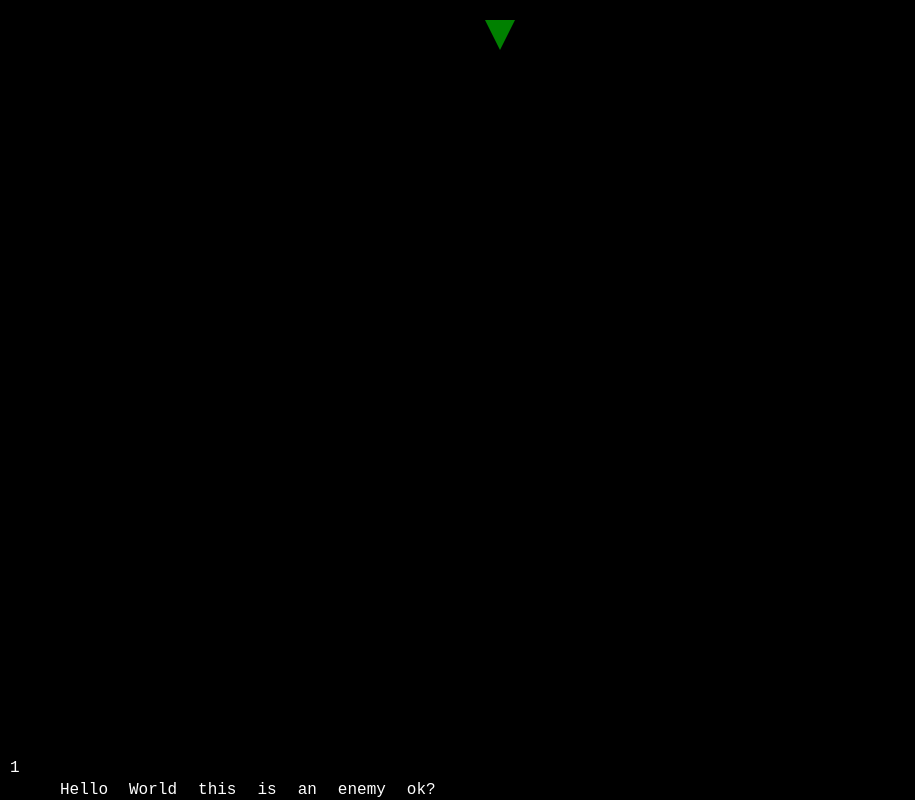
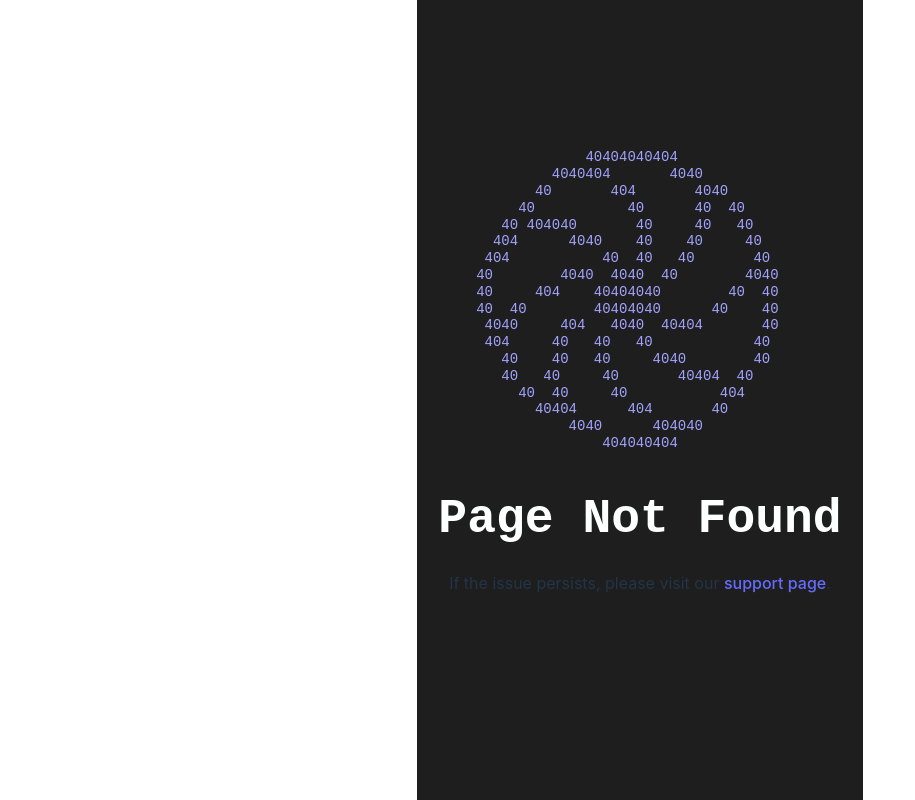
Before and after one commit to joe-sloan/query_busters, a React (Vite) app: page / in a window 1280 px wide. Shown: the whole page, without its empty margins (0-915 px from the left). Built offline with nearby package versions, Linux system fonts and the light colour scheme.

Commit message:
Start screen and ASCII art added

```diff
--- a/src/game/Game.jsx
+++ b/src/game/Game.jsx
@@ -2,15 +2,98 @@ import React, { useState, useEffect } from "react";
 import "./game.css";
 
 const Game = () => {
-  const [position, setPosition] = useState(500); // Start at 500px from left
-  const [velocity, setVelocity] = useState(0);
+
+  //Game Parameters
+  const [gameWidth, setGameWidth] = useState(window.innerWidth);
+
+  //Object States
+  const [isMoving, setIsMoving] = useState(false);
   const [bullets, setBullets] = useState([]);
   const [enemies, setEnemies] = useState([]);
-  const [gameWidth, setGameWidth] = useState(window.innerWidth);
-  const speed = 5; // Pixels per frame
-  const bulletSpeed = 7; // Pixels per frame
+  const [position, setPosition] = useState(500);
 
-  // Update game width on window resize
+
+  //Game States
+  const [gameStarted, setGameStarted] = useState(false);
+  const [gameOver, setGameOver] = useState(false);
+  const restartGame = () => {
+    setGameOver(false);
+    setBullets([]);
+    setEnemies([]);
+    setTextPosition(window.innerHeight - 40);
+    setPosition(500);
+    setVelocity(0);
+    setIsMoving(true);
+    generateEnemies();
+  };
+
+  //Motion Constants
+  const [textPosition, setTextPosition] = useState(window.innerHeight - 1); // Start from bottom
+  const speed = 3;
+  const bulletSpeed = 5;
+  const textSpeed = 2; // Speed at which text moves upward
+  const [velocity, setVelocity] = useState(0);
+
+  //Syntax highlighting
+  const SQL_SYNTAX = {
+    keywords: ['SELECT', 'FROM', 'WHERE', 'GROUP', 'BY', 'HAVING', 'ORDER', 'LIMIT', 'AS'],
+    functions: ['CURRENT_TIMESTAMP', 'COUNT'],
+    operators: ['AND', '=', '>', 'TRUE', 'TRUE,', 'FALSE,', 'FALSE'],
+    strings: ["'"],
+    punctuation: [',', ';']
+  };
+
+  const SQL_COLORS = {
+    keywords: '#e357ff',    // pink
+    functions: '#f6ff78',   // yellow
+    operators: '#FFFFFF',   // white
+    strings: '#CE9178',     // orange/salmon
+    punctuation: '#D4D4D4', // white
+    default: '#9CDCFE'      // light blue
+  };
+
+  const getSqlTokenType = (word) => {
+    const upperWord = word.toUpperCase();
+
+    // Check if it's a quoted string (starts and ends with quote)
+    if (word.startsWith("'") && word.endsWith("'")) {
+      return 'strings';
+    }
+
+    // Check if it's a keyword
+    if (SQL_SYNTAX.keywords.includes(upperWord)) {
+      return 'keywords';
+    }
+
+    // Check if it's a function
+    if (SQL_SYNTAX.functions.includes(upperWord)) {
+      return 'functions';
+    }
+
+    // Check if it's an operator
+    if (SQL_SYNTAX.operators.includes(upperWord)) {
+      return 'operators';
+    }
+
+    // Check if it's punctuation
+    if (SQL_SYNTAX.punctuation.includes(word)) {
+      return 'punctuation';
+    }
+
+    return 'default';
+  };
+
+  useEffect(() => {
+    const handleStart = (event) => {
+      if (event.key === " ") {
+        setGameStarted(true);
+      }
+    };
+
+    window.addEventListener("keydown", handleStart);
+    return () => window.removeEventListener("keydown", handleStart);
+  }, []);
+
   useEffect(() => {
     const handleResize = () => setGameWidth(window.innerWidth);
     window.addEventListener('resize', handleResize);
@@ -23,6 +106,14 @@ const Game = () => {
 
   useEffect(() => {
     const handleKeyDown = (event) => {
+
+
+      if (event.key === "Enter" && gameOver) {
+        restartGame(); // Restart game when space is pressed
+        return;
+      }
+      if (gameOver) return; // Prevent movement if game is over
+
       if (event.key === "ArrowLeft") {
         setVelocity(-speed);
       } else if (event.key === "ArrowRight") {
@@ -47,7 +138,7 @@ const Game = () => {
       window.removeEventListener("keydown", handleKeyDown);
       window.removeEventListener("keyup", handleKeyUp);
     };
-  }, [velocity, bullets]);
+  }, [velocity, bullets, gameOver]);
 
   useEffect(() => {
     let animationFrameId;
@@ -68,6 +159,8 @@ const Game = () => {
     let animationFrameId;
 
     const updateBullets = () => {
+      if (gameOver) return;
+
       setBullets((prevBullets) =>
         prevBullets
           .map((bullet) => ({ ...bullet, top: bullet.top + bulletSpeed }))
@@ -79,44 +172,104 @@ const Game = () => {
 
     animationFrameId = requestAnimationFrame(updateBullets);
     return () => cancelAnimationFrame(animationFrameId);
-  }, [bullets]);
+  }, [bullets, gameOver]);
+
+  // New effect for upward text movement
+  useEffect(() => {
+    let animationFrameId;
+
+    const updateTextPosition = () => {
+      if (!isMoving || gameOver) return;
+
+      setTextPosition((prev) => {
+        const newPos = prev - textSpeed;
+
+        const enemyAtTopOfScreen = enemies.some(enemy =>
+          enemy.isWord &&  // Only check actual words
+          newPos + (enemy.lineIndex * 30) <= 0 &&
+          newPos + (enemy.lineIndex * 30) > -30
+        );
+
+        // Check if any text has reached the top
+        if (newPos <= 0) {
+          setGameOver(true);
+          return prev;
+        }
+        return newPos;
+      });
+
+      animationFrameId = requestAnimationFrame(updateTextPosition);
+    };
+
+    animationFrameId = requestAnimationFrame(updateTextPosition);
+    return () => cancelAnimationFrame(animationFrameId);
+  }, [isMoving, gameOver]);
 
   const fireBullet = () => {
+    if (gameOver) return;
+
     setBullets((prevBullets) => [
       ...prevBullets,
-      { left: position, top: 20 } // Start at player position
+      { left: position, top: 20 }
     ]);
+
+    // Start text movement after first shot
+    if (!isMoving) {
+      setIsMoving(true);
+    }
   };
 
   const generateEnemies = () => {
-    const words = ["Hello", "World", "this", "is", "an", "enemy", "ok?"];
+    const sqlLines = [
+      "SELECT 'We are sorry for the inconvenience!' AS apology_message,",
+      "'Please try again later. If the problem persists,",
+      "please contact our support team for assistance.' AS suggestion,",
+      "CURRENT_TIMESTAMP AS timestamp,",
+      "FROM error_logs e,",
+      "WHERE e.error_code = 404,",
+      "AND e.page_not_found = TRUE,",
+      "GROUP BY e.page_url,",
+      "HAVING COUNT(e.id) > 0,",
+      "ORDER BY timestamp DESC,",
+      "LIMIT 1;"
+    ];
     const newEnemies = [];
-    let currentLeft = 50; // Starting position after the number
+    const lineSpacing = 30;
 
-    // Create a hidden element for measuring text width
+    sqlLines.forEach((line, lineIndex) => {
+      let currentLeft = 50;
+      const words = line.split(" ");
+
+      words.forEach((word, wordIndex) => {
         const measuringDiv = document.createElement("div");
         measuringDiv.style.position = "absolute";
         measuringDiv.style.visibility = "hidden";
         measuringDiv.style.whiteSpace = "nowrap";
-    measuringDiv.className = "enemy"; // Apply the same styling
+        measuringDiv.className = "enemy";
+        measuringDiv.textContent = word;
         document.body.appendChild(measuringDiv);
 
-    words.forEach((word, index) => {
-      measuringDiv.textContent = word;
-      const wordWidth = measuringDiv.getBoundingClientRect().width; // Get the actual width
+        const wordWidth = measuringDiv.getBoundingClientRect().width;
+        document.body.removeChild(measuringDiv);
+
+        const tokenType = getSqlTokenType(word);
+        const color = SQL_COLORS[tokenType];
 
         newEnemies.push({
-        id: index,
+          id: `${lineIndex}-${wordIndex}`,
           left: currentLeft,
-        width: wordWidth - 20, // Set actual width
+          lineIndex: lineIndex,
+          width: wordWidth - 20,
           text: word,
-        isHit: false
+          color: color,
+          isHit: false,
+          isWord: true  // New flag to distinguish from row numbers
         });
 
-      currentLeft += wordWidth + 1; // Add gap after each word
+        currentLeft += wordWidth;
+      });
     });
 
-    document.body.removeChild(measuringDiv); // Clean up the measuring element
     setEnemies(newEnemies);
   };
 
@@ -125,10 +278,12 @@ const Game = () => {
       return prevBullets.filter((bullet) => {
         const hitEnemy = enemies.find(
           (enemy) =>
+            enemy.isWord &&  // Only check actual words
             !enemy.isHit &&
-            bullet.top >= window.innerHeight - 40 && // Adjusted for new enemy position
-            bullet.left >= enemy.left &&
-            bullet.left <= enemy.left + enemy.width
+            bullet.top >= textPosition + (enemy.lineIndex * 30) - 10 &&
+            bullet.top <= textPosition + (enemy.lineIndex * 30) + 30 &&
+            bullet.left >= enemy.left - 10 &&
+            bullet.left <= enemy.left + enemy.width + 10
         );
 
         if (hitEnemy) {
@@ -146,8 +301,51 @@ const Game = () => {
     });
   };
 
+  if (!gameStarted) {
+    return (
+      <div className="start-screen">
+        <pre className="ascii-art">
+          {`
+                    40404040404
+                4040404       4040
+              40       404       4040
+            40           40      40  40
+          40 404040       40     40   40
+         404      4040    40    40     40
+        404           40  40   40       40
+       40        4040  4040  40        4040
+       40     404    40404040        40  40
+       40  40        40404040      40    40
+        4040     404   4040  40404       40
+        404     40   40   40            40
+          40    40   40     4040        40
+          40   40     40       40404  40
+            40  40     40           404
+              40404      404       40
+                  4040      404040
+                      404040404
+          `}
+        </pre>
+        <h1>Page Not Found</h1>
+        <p>
+            If the issue persists, please visit our{" "}
+            <a href="https://help.coalesce.io/hc/en-us" target="_blank" rel="noopener noreferrer">
+              support page
+            </a>.
+          </p>
+        <p className="press-space">[Press Space]</p>
+      </div>
+    );
+  }
+
   return (
     <div className="game-container">
+      {gameOver && (
+        <div className="game-over-header">
+          <h1>GAME OVER</h1>
+          <h2>[Press Enter to Restart]</h2>
+        </div>
+      )}
       <div
         className="player"
         style={{
@@ -171,12 +369,31 @@ const Game = () => {
         className="blockRow"
         style={{
           position: 'absolute',
-          bottom: '20px',  // Changed from 10px to 20px
+          top: `${textPosition}px`,
           left: '0',
           width: '100%'
         }}
       >
-        <span className="row-number">1</span>
+        {enemies.reduce((acc, enemy) => {
+          if (!acc.some(item => item.key === `row-${enemy.lineIndex}`)) {
+            acc.push(enemy.lineIndex);
+            return [
+              ...acc,
+              <div
+                key={`row-${enemy.lineIndex}`}
+                className="row-number"
+                style={{
+                  position: 'absolute',
+                  left: '10px',
+                  top: `${enemy.lineIndex * 30}px`
+                }}
+              >
+                {(enemy.lineIndex + 1).toString().padStart(2, '0')}
+              </div>
+            ];
+          }
+          return acc;
+        }, [])}
         {enemies.map((enemy) => (
           <div
             key={enemy.id}
@@ -184,8 +401,10 @@ const Game = () => {
             style={{
               position: 'absolute',
               left: `${enemy.left}px`,
+              top: `${enemy.lineIndex * 30}px`, // Space each line vertically
               width: `${enemy.width}px`,
-              visibility: enemy.isHit ? 'hidden' : 'visible'
+              visibility: enemy.isHit ? 'hidden' : 'visible',
+              color: enemy.color
             }}
           >
             {enemy.text}
--- a/src/game/game.css
+++ b/src/game/game.css
@@ -2,39 +2,108 @@
   position: relative;
   width: 100vw;
   height: 100vh;
-  background: black;
+  background: rgb(32, 32, 32);
   overflow: hidden;
 }
 
 .player {
+  position: absolute;
+  top: 20px;
   width: 0;
   height: 0;
-  border-left: 15px solid transparent;
-  border-right: 15px solid transparent;
-  border-top: 30px solid green;
-  transform: translateX(-15px); /* Center the triangle */
+  border-left: 8px solid transparent;
+  border-right: 8px solid transparent;
+  border-top: 10px solid rgb(60, 255, 69);
+  transform: translateX(-50%);
 }
 
 .bullet {
-  width: 5px;
-  height: 10px;
-  background: red;
+  position: absolute;
+  width: 3px;
+  height: 8px;
+  background: rgb(60, 255, 69);
+}
+
+.blockRow {
+  position: absolute;
+  bottom: 20px;
+  left: 0;
+  width: 100%;
+  height: 20px;
+  display: flex;
+  align-items: center;
 }
 
 .row-number {
+  color: rgb(178, 178, 178);
+  font-family: monospace;
+  font-size: 1rem;
+  margin-left: 10px;
+  height: 20px;
+  display: flex;
+  align-items: center;
+}
+
+.enemy {
+  position: absolute;
   color: white;
   font-family: monospace;
   font-size: 1rem;
-  margin-left: 10px;
+  padding: 0 5px;
+  height: 20px;
+  white-space: nowrap;
+  display: flex;
+  align-items: center;
 }
 
-.enemy {
-  height: 20px;
-  /* background: blue; */
-  color: white;
+.game-over-header {
+  position: absolute;
+  top: 50%;
+  left: 50%;
+  transform: translate(-50%, -50%);
+  width: 100%; /* Add this */
+}
+
+h1, h2 {
   font-family: monospace;
-  font-size: 1rem;
-  padding: 0 10px;
-  line-height: 20px;
-  white-space: nowrap;
+  color: rgb(254, 255, 255);
+  margin: 0; /* Add this to remove default margins */
+  padding: 10px 0; /* Add this for some vertical spacing between elements */
+  text-align: center; /* Add this */
 }
+
+h1 {
+  font-size: 48px;
+}
+
+h2 {
+  font-size: 24px;
+  font-weight: 200;
+  color: rgb(197, 197, 197);
+}
+
+.start-screen {
+  display: flex;
+  flex-direction: column;
+  align-items: center;
+}
+
+.ascii-art {
+  font-size: 14px;
+  line-height: 1.2;
+  white-space: pre-wrap;
+  text-align: left;
+  color: rgb(163, 163, 255);
+}
+
+.press-space {
+  font-size: 1.5rem;
+  font-weight: bold;
+  margin-top: 10px;
+  animation: blink 1s step-start infinite;
+  font-family: monospace;
+}
+
+@keyframes blink {
+  50% { opacity: 0; }
+}
```
Lines whose indentation alone changed are shown as unchanged.
